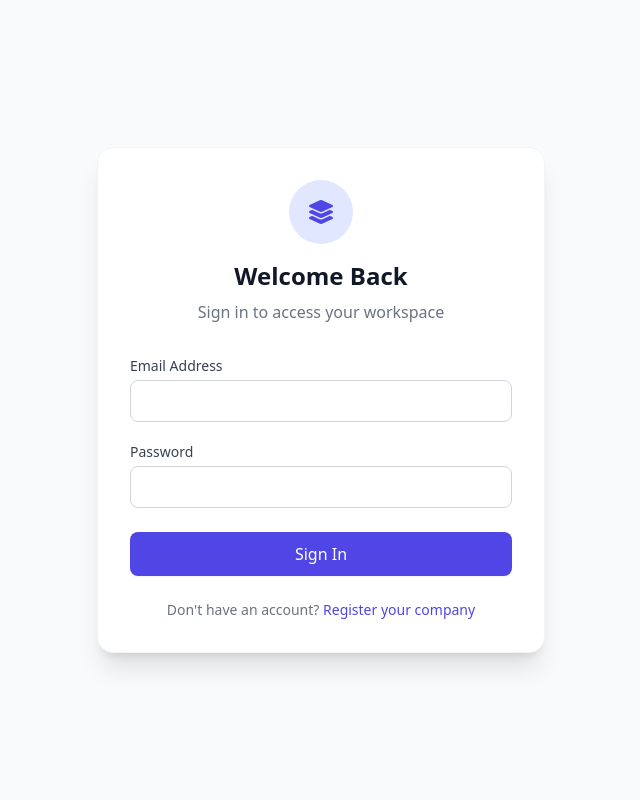
After one commit to Xeeshan-23/django-multitenant-saas, a Django app: template core/templates/core/login.html in a window 1280 px wide. The commit adds this page. Shown: the whole page, without its empty margins (319-959 px from the left). Run offline with Django 5.2, Linux system fonts and the light colour scheme; the template is opened without the code that fills it, so the values that code supplies are empty; some libraries are stand-ins or nearby versions.

Commit message:
fixing the login auth and signout button

```diff
--- /dev/null
+++ b/core/templates/core/login.html
@@ -0,0 +1,51 @@
+<!DOCTYPE html>
+<html lang="en">
+<head>
+    <meta charset="UTF-8">
+    <meta name="viewport" content="width=device-width, initial-scale=1.0">
+    <title>Sign In | TenantForge</title>
+    <script src="https://cdn.tailwindcss.com"></script>
+    <link href="https://cdnjs.cloudflare.com/ajax/libs/font-awesome/6.0.0/css/all.min.css" rel="stylesheet">
+</head>
+<body class="bg-gray-50 text-gray-800 font-sans antialiased flex h-screen items-center justify-center">
+
+    <div class="w-full max-w-md bg-white rounded-2xl shadow-xl border border-gray-100 p-8">
+        <div class="text-center mb-8">
+            <div class="inline-flex items-center justify-center h-16 w-16 rounded-full bg-indigo-100 text-indigo-600 mb-4">
+                <i class="fas fa-layer-group text-2xl"></i>
+            </div>
+            <h2 class="text-2xl font-bold text-gray-900">Welcome Back</h2>
+            <p class="text-gray-500 mt-2">Sign in to access your workspace</p>
+        </div>
+
+        <form method="POST" action="">
+            {% csrf_token %}
+
+            {% if form.errors %}
+            <div class="mb-4 p-3 bg-red-50 text-red-700 text-sm rounded-lg border border-red-100">
+                Invalid email or password. Please try again.
+            </div>
+            {% endif %}
+
+            <div class="mb-5">
+                <label class="block text-sm font-medium text-gray-700 mb-1">Email Address</label>
+                <input type="text" name="username" required class="w-full px-4 py-2 border border-gray-300 rounded-lg focus:outline-none focus:ring-2 focus:ring-indigo-500">
+            </div>
+
+            <div class="mb-6">
+                <label class="block text-sm font-medium text-gray-700 mb-1">Password</label>
+                <input type="password" name="password" required class="w-full px-4 py-2 border border-gray-300 rounded-lg focus:outline-none focus:ring-2 focus:ring-indigo-500">
+            </div>
+
+            <button type="submit" class="w-full py-2.5 bg-indigo-600 text-white rounded-lg font-medium hover:bg-indigo-700 transition-colors shadow-sm">
+                Sign In
+            </button>
+        </form>
+
+        <div class="mt-6 text-center text-sm text-gray-500">
+            Don't have an account? <a href="#" class="text-indigo-600 hover:text-indigo-800 font-medium">Register your company</a>
+        </div>
+    </div>
+
+</body>
+</html>
--- a/core/views.py
+++ b/core/views.py
@@ -1,6 +1,8 @@
 from django.shortcuts import render, redirect, get_object_or_404
+from django.contrib.auth.decorators import login_required
 from .models import Project, Notification
 
+@login_required(login_url='/login/')
 def home(request):
     # Handle NEW Project Creation
     if request.method == 'POST':
@@ -26,6 +28,7 @@ def home(request):
     return render(request, 'core/dashboard.html', context)
 
 # View to handle updating existing projects
+@login_required(login_url='/login/')
 def update_project(request, project_id):
     project = get_object_or_404(Project, id=project_id)
 
@@ -40,6 +43,7 @@ def update_project(request, project_id):
 
     return redirect('tenant_home')
 
+@login_required(login_url='/login/')
 def clear_notifications(request):
     if request.method == 'POST':
         # Find all unread notifications in this tenant's schema and mark them as read
--- a/saas_project/urls.py
+++ b/saas_project/urls.py
@@ -1,5 +1,6 @@
 # saas_project/urls.py
 from django.urls import path
+from django.contrib.auth import views as auth_views
 from core.views import home, update_project, clear_notifications
 
 urlpatterns = [
@@ -8,4 +9,7 @@ urlpatterns = [
     path('team/', home, name='tenant_team'),
     path('project/update/<int:project_id>/', update_project, name='update_project'),
     path('notifications/clear/', clear_notifications, name='clear_notifications'),
+    # Authentication URLs
+    path('login/', auth_views.LoginView.as_view(template_name='core/login.html'), name='login'),
+    path('logout/', auth_views.LogoutView.as_view(next_page='/login/'), name='logout'),
 ]
```
Also changed, not shown: core/templates/core/dashboard.html (+9 -4 lines).
